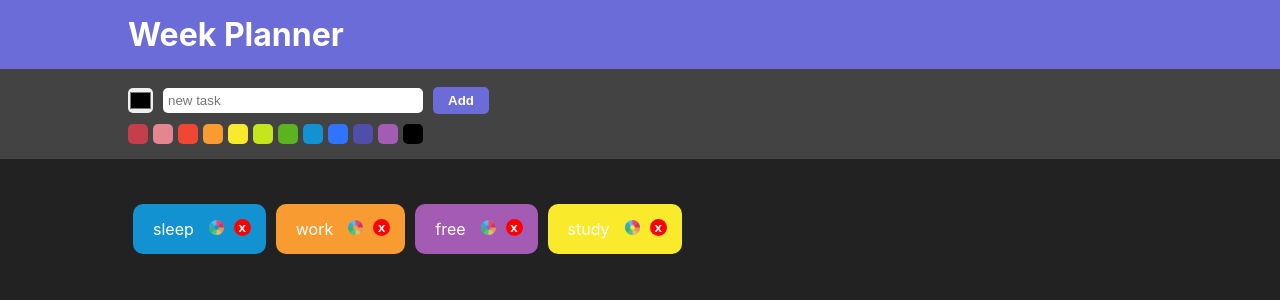
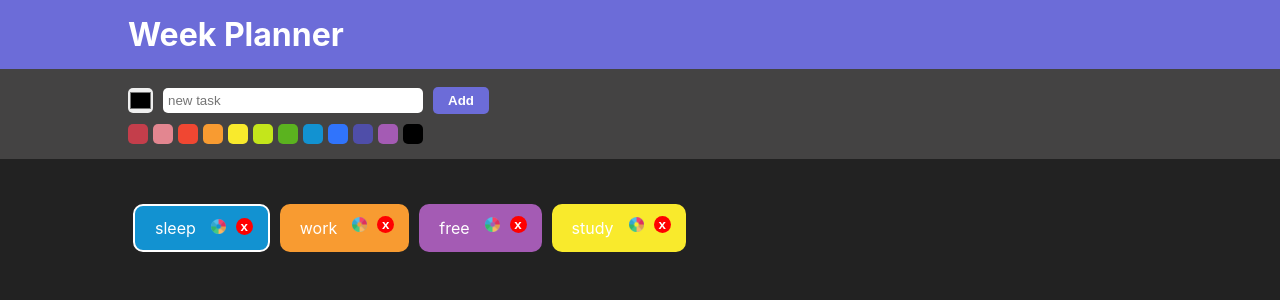
Before and after one commit to alejandroBarua/react-personal-planner, a React (Create React App) app: page / in a window 1280 px wide. Shown: the top 300 px of the page. Built offline with nearby package versions, Linux system fonts and the light colour scheme.

Commit message:
se agrego la seleccion

```diff
--- a/src/App.js
+++ b/src/App.js
@@ -11,12 +11,20 @@ const App = () => {
 	const [color, setColor] = useState("#000000");
   const [name, setName] = useState("");
 	const [tasks, setTasks] = useState(tasksList);
+	const [selectedTask, setSelectedTask] = useState("sleep");
 
 	return (
 		<>
 			<Header title="Week Planner" />
-			<Input color={color} name={name} setColor={setColor} setName={setName} setTasks={setTasks} />
-			<TasksGrid color={color} name={name} tasks={tasks} setColor={setColor} setName={setName} setTasks={setTasks} />
+
+			<Input color={color} setColor={setColor}
+						name={name}  setName={setName}
+						setTasks={setTasks} />
+
+			<TasksGrid color={color} setColor={setColor}
+								name={name} setName={setName}
+								tasks={tasks} setTasks={setTasks}
+								selectedTask={selectedTask} setSelectedTask={setSelectedTask} />
 		</>
 	)
 
--- a/src/components/Task.js
+++ b/src/components/Task.js
@@ -1,7 +1,7 @@
 import React from 'react'
 import imgEdit from '../assets/edit.png';
 
-const Task = ({color, name, setName, setColor, setTasks}) => {
+const Task = ({color, name, setName, setColor, setTasks, selectedTask, setSelectedTask}) => {
 
   const removeTask = e => {
 
@@ -18,9 +18,19 @@ const Task = ({color, name, setName, setColor, setTasks}) => {
     setColor(taskColor);
   }
 
+  const selecteTask = e => {
+
+    const taskName = e.target.dataset.name;
+    setSelectedTask(taskName);
+  }
+
+  const styleTask = {background: color};
+  if(selectedTask === name) styleTask.border = "2px solid white";
+
   return (
-    <div style={{background: color}}>
-      <p>{name}</p>
+
+    <div style={styleTask} >
+      <p data-name={name} onClick={selecteTask}>{name}</p>
       <div>
         <img className="edit-btn" data-name={name} data-color={color} onClick={editTask} src={imgEdit} alt="" />
         <button className="delete-btn" data-name={name} onClick={removeTask} >x</button>
--- a/src/components/TasksGrid.css
+++ b/src/components/TasksGrid.css
@@ -6,7 +6,7 @@
 
 .tasks-container > div {
   margin: 5px;
-  padding: 15px 20px;
+  padding: 12px 20px;
   border-radius: 10px;
   display: flex;
 }
@@ -15,6 +15,7 @@
   display: flex;
   align-items: center;
   justify-content: center;
+  cursor: pointer;
 }
 
 .tasks-container > div > div {
--- a/src/components/TasksGrid.js
+++ b/src/components/TasksGrid.js
@@ -4,13 +4,17 @@ import Task from "./Task";
 import './TasksGrid.css';
 
 
-const TasksGrid = ({color, name, tasks, setName, setColor, setTasks}) => {
+const TasksGrid = ({color, setColor, name, setName, tasks, setTasks, selectedTask, setSelectedTask}) => {
 
   return (
     <div className="container tasks-container">
       {name && <NewTask color={color} name={name} /> }
 
-      { tasks.map(task => <Task key={task.name} name={task.name} color={task.color} setColor={setColor} setName={setName} setTasks={setTasks} />) }
+      { tasks.map(task => <Task key={task.name} name={task.name} setName={setName}
+                                                color={task.color} setColor={setColor}
+                                                setTasks={setTasks}
+                                                selectedTask={selectedTask} setSelectedTask={setSelectedTask} />)
+      }
 
     </div>
   )
```
